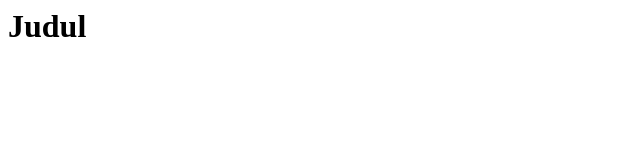
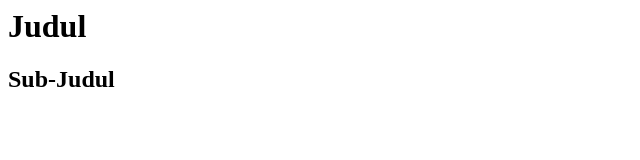
Before and after one commit to adityawisnuf/belajargit, a plain HTML site: page index.html in a window 1280 px wide. Shown: the whole page, without its empty margins (0-640 px from the left). Drawn offline with Linux system fonts and the light colour scheme.

Commit message:
tambahan h2

```diff
--- a/index.html
+++ b/index.html
@@ -3,5 +3,6 @@
 	</head>
 	<body>
 		<h1>Judul</h1>
+		<h2>Sub-Judul</h2>
 	</body>
 </html>
```
